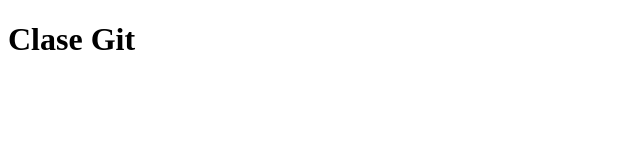
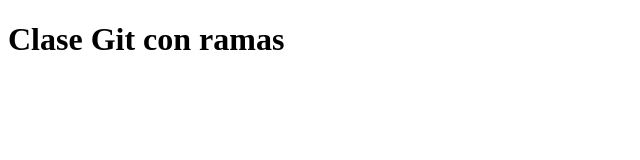
Before and after one commit to Ale0945/Modulo2ClaseGit, a plain HTML site: page index.html in a window 1280 px wide. Shown: the whole page, without its empty margins (0-640 px from the left). Drawn offline with Linux system fonts and the light colour scheme.

Commit message:
Modificación clase con ramas

```diff
--- a/index.html
+++ b/index.html
@@ -3,9 +3,9 @@
 <head>
     <meta charset="UTF-8">
     <meta name="viewport" content="width=device-width, initial-scale=1.0">
-    <title>Clase Git</title>
+    <title>Clase Git rama desarrollo</title>
 </head>
 <body>
-    <h1>Clase Git</h1>
+    <h1>Clase Git con ramas</h1>
 </body>
 </html>
```
